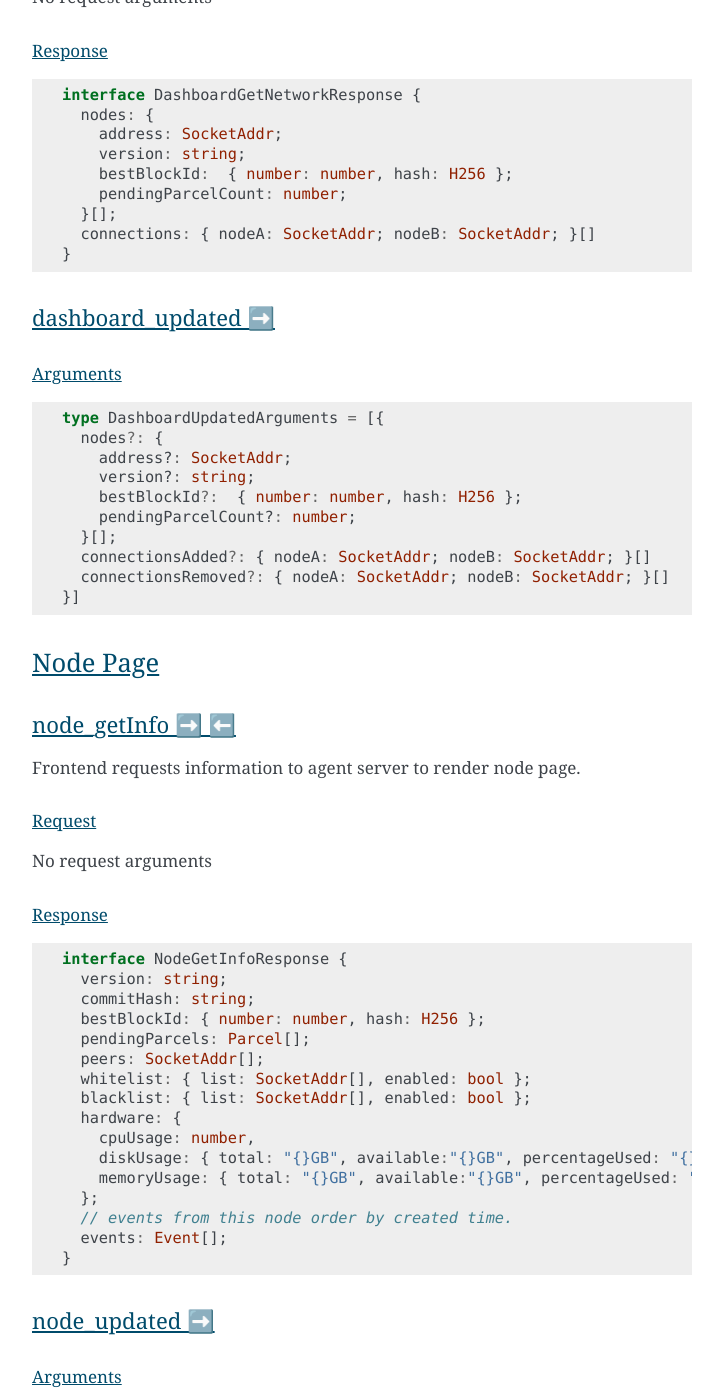
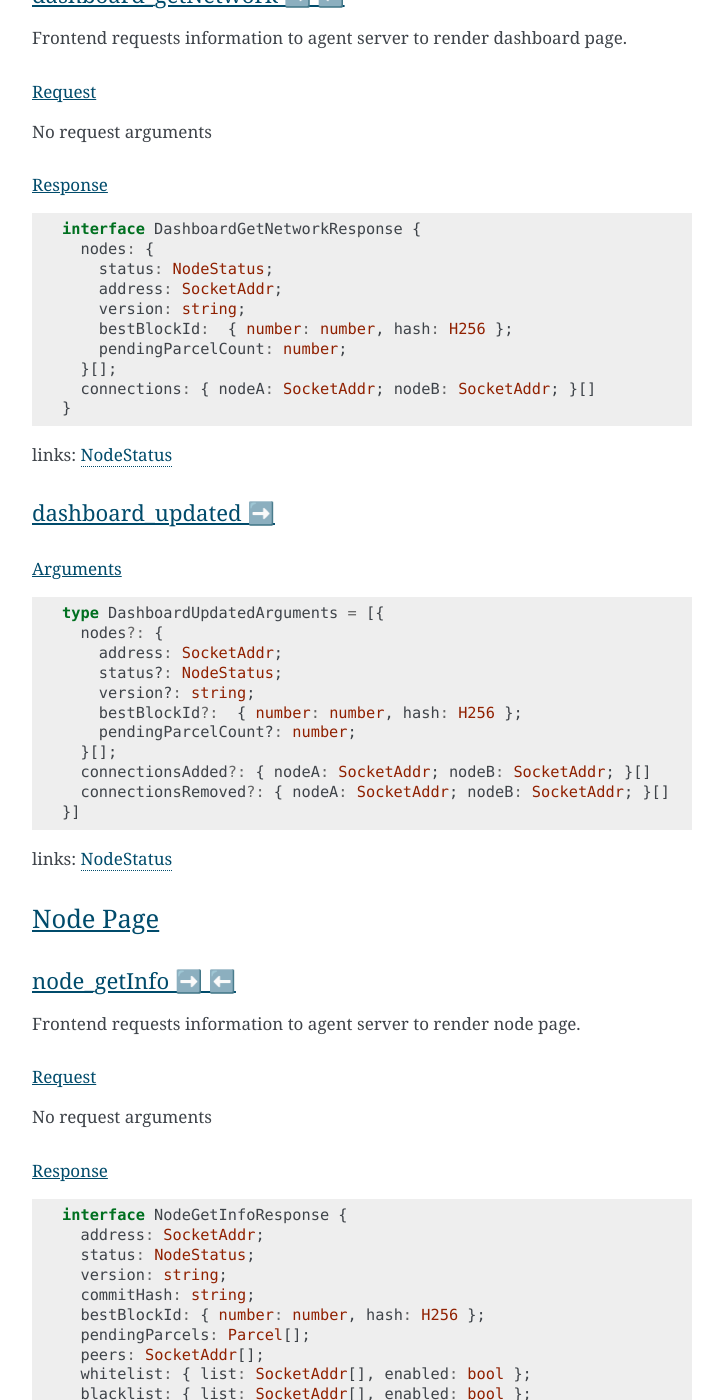
Before and after one commit to CodeChain-io/codechain-dashboard, a Sphinx documentation site: the page built from doc/source/index.rst, in a window 1280 px wide and 1400 px high, scrolled down 10749 px. Shown: the whole window, without its empty margins (388-1111 px from the left). Built offline with Sphinx 7.4.7, drawn with Linux system fonts in a browser that asks for light colours; some of the changed text lies outside the part shown.

Commit message:
Add status and address field to frontend APIs

```diff
--- a/doc/source/index.rst
+++ b/doc/source/index.rst
@@ -100,6 +100,15 @@ ISO8601Duration
 
   type ISO8601Duration = string // "P1YT30M3S"
 
+
+.. _type-NodeStatus:
+
+NodeStatus
+----------
+
+::
+
+  type NodeStatue = "Run" | "Stop" | "Error" | "UFO";
 
 Error
 =======
@@ -469,6 +478,7 @@ Response
 
   interface DashboardGetNetworkResponse {
     nodes: {
+      status: NodeStatus;
       address: SocketAddr;
       version: string;
       bestBlockId:  { number: number, hash: H256 };
@@ -477,9 +487,10 @@ Response
     connections: { nodeA: SocketAddr; nodeB: SocketAddr; }[]
   }
 
+links: :ref:`type-NodeStatus`
+
 dashboard_updated ➡️
 --------------------
-
 
 Arguments
 """"""""""
@@ -487,7 +498,8 @@ Arguments
 
   type DashboardUpdatedArguments = [{
     nodes?: {
-      address?: SocketAddr;
+      address: SocketAddr;
+      status?: NodeStatus;
       version?: string;
       bestBlockId?:  { number: number, hash: H256 };
       pendingParcelCount?: number;
@@ -496,6 +508,7 @@ Arguments
     connectionsRemoved?: { nodeA: SocketAddr; nodeB: SocketAddr; }[]
   }]
 
+links: :ref:`type-NodeStatus`
 
 Node Page
 ==========
@@ -516,6 +529,8 @@ Response
 ::
 
   interface NodeGetInfoResponse {
+    address: SocketAddr;
+    status: NodeStatus;
     version: string;
     commitHash: string;
     bestBlockId: { number: number, hash: H256 };
@@ -532,6 +547,7 @@ Response
     events: Event[];
   }
 
+links: :ref:`type-NodeStatus`
 
 node_updated ➡️
 ----------------
@@ -542,6 +558,8 @@ Arguments
 ::
 
   type NodeUpdatedArguments = [{
+    address: SocketAddr;
+    status?: NodeStatus;
     version?: string;
     commitHash?: string;
     bestBlockId?: { number: number, hash: H256 };
@@ -557,6 +575,7 @@ Arguments
     eventsAdded?: Event[];
   }]
 
+links: :ref:`type-NodeStatus`
 
 node_start ➡️ ⬅️
 ----------------
```
